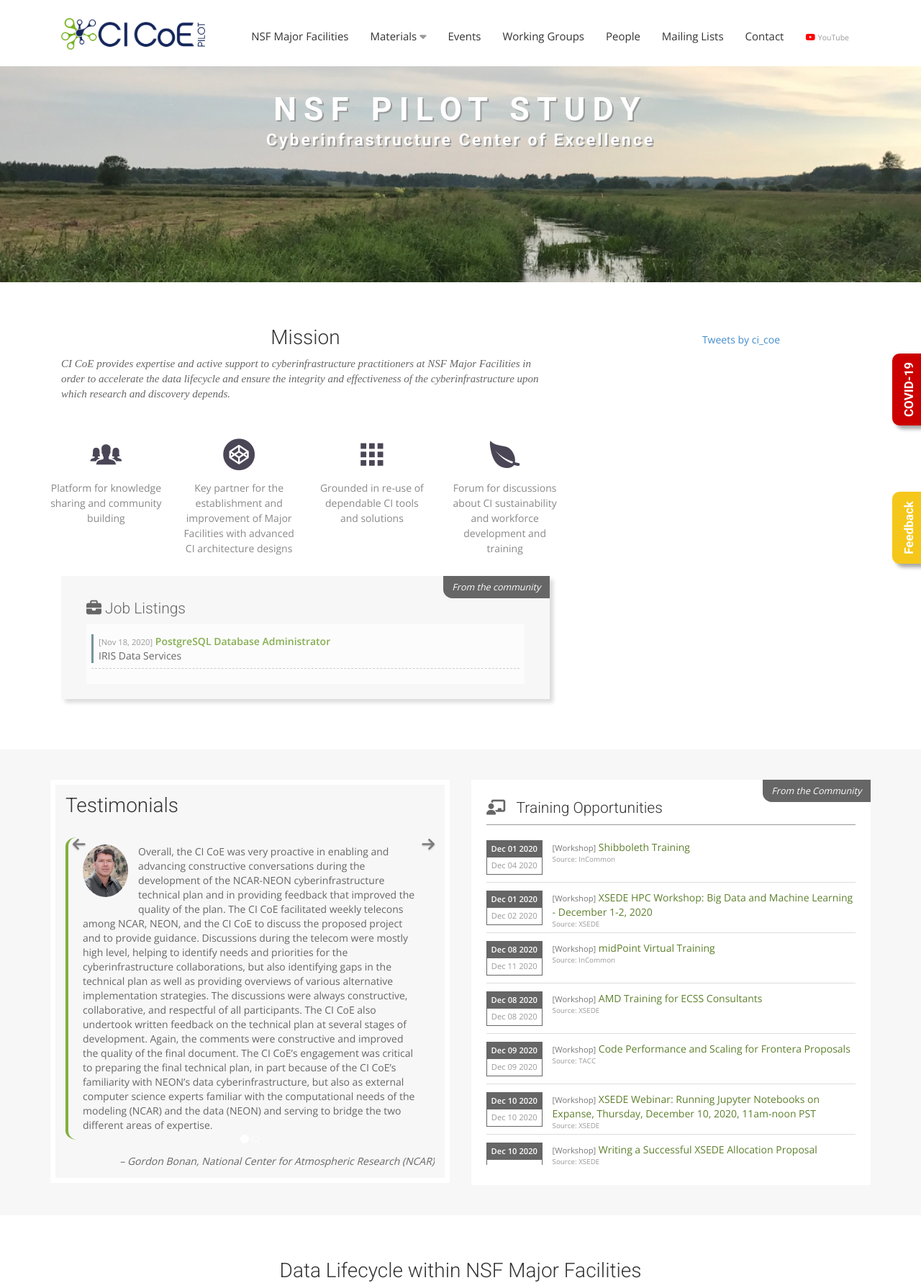
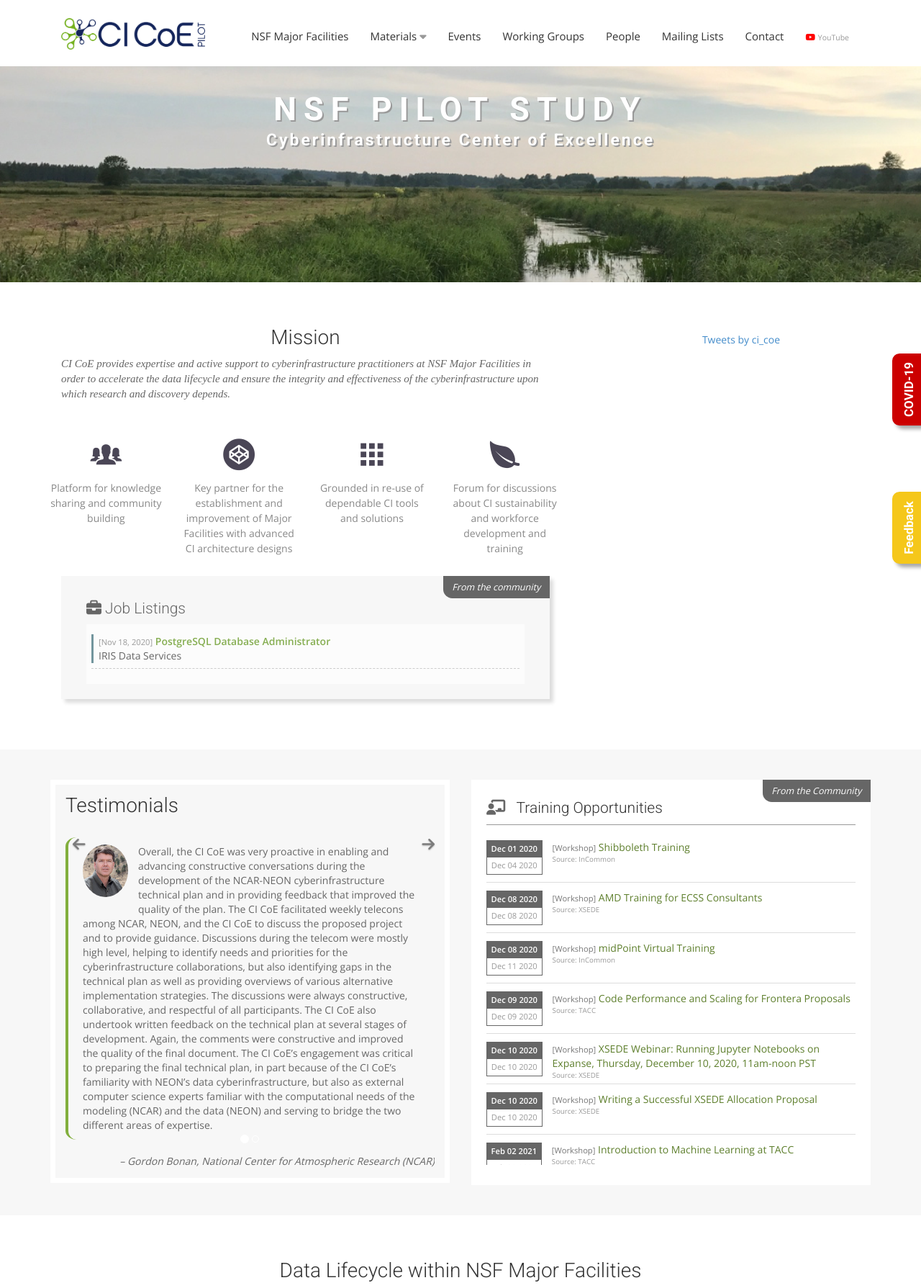
Before and after one commit to cicoe/cicoe.github.io, a Jekyll site: the page built from index.html, in a window 1280 px wide. Shown: the top 1789 px of the page at 72% size. Built offline with Jekyll 4.4.1, drawn with Linux system fonts in a browser that asks for light colours; nearby versions of some CDN libraries; some web fonts are replaced; comment, search, counter and statistics services are not loaded; grey boxes are pictures that could not be loaded.

Commit message:
updated training events

```diff
--- a/_data/training_opportunities.yml
+++ b/_data/training_opportunities.yml
@@ -6,12 +6,12 @@
   title: Shibboleth Training
   website: "https://incommon.org/academy/shibboleth/"
 - categroy: Workshop
-  end_date: December 02, 2020
+  end_date: December 08, 2020
   source: XSEDE
-  start_date: December 01, 2020
+  start_date: December 08, 2020
   time: ''
-  title: 'XSEDE HPC Workshop: Big Data and Machine Learning - December 1-2, 2020'
-  website: "https://www.xsede.org/web/xup/course-calendar/-/training-user/class/2236/session/3897/register"
+  title: AMD Training for ECSS Consultants
+  website: "https://www.xsede.org/web/xup/course-calendar/-/training-user/class/2235/session/3896/register"
 - categroy: Workshop
   end_date: December 11, 2020
   source: InCommon
@@ -19,13 +19,6 @@
   time: ''
   title: midPoint Virtual Training
   website: "https://incommon.org/academy/midpoint-evolveum/"
-- categroy: Workshop
-  end_date: December 08, 2020
-  source: XSEDE
-  start_date: December 08, 2020
-  time: ''
-  title: AMD Training for ECSS Consultants
-  website: "https://www.xsede.org/web/xup/course-calendar/-/training-user/class/2235/session/3896/register"
 - categroy: Workshop
   end_date: December 09, 2020
   source: TACC
```
